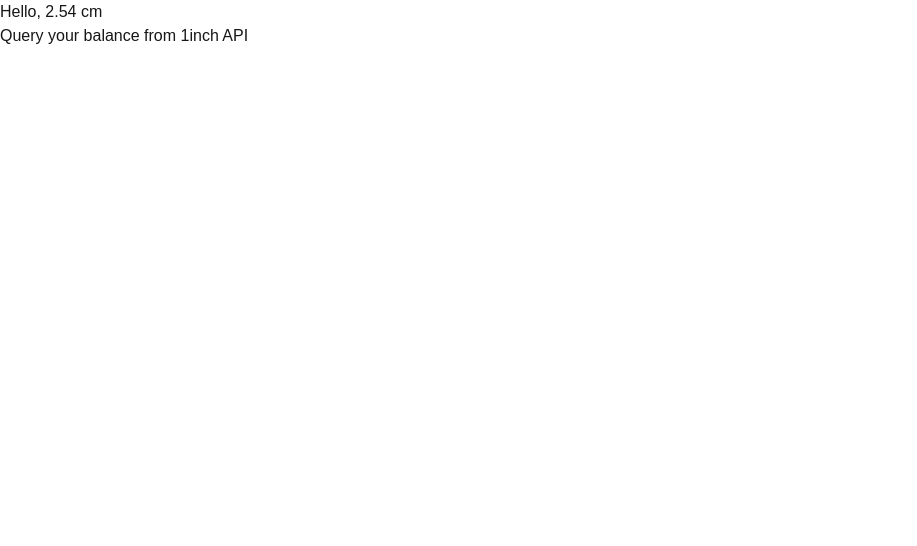
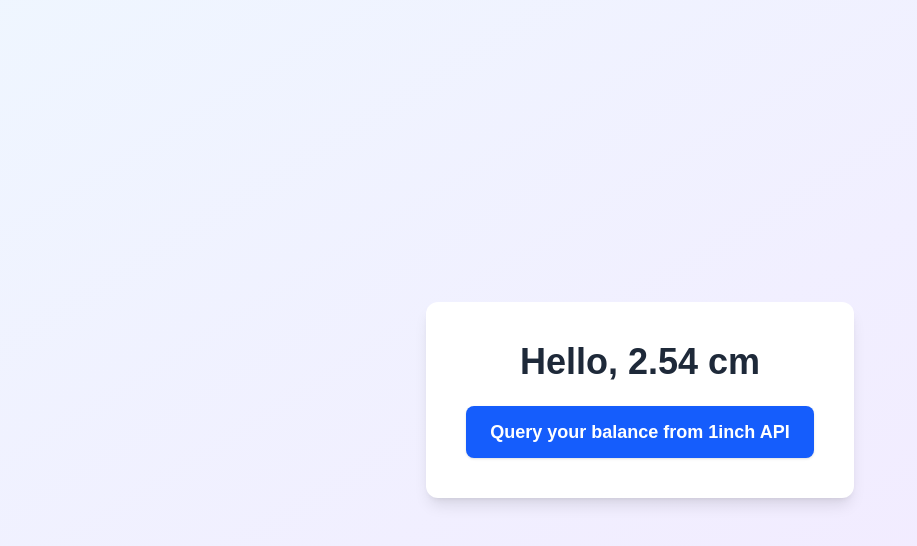
Before and after one commit to kth-tw/hello-2point54-cm, a Next.js app: page / in a window 1280 px wide. Shown: the top 546 px of the page, without its empty margins (0-917 px from the left). Built offline with nearby package versions, Linux system fonts and the light colour scheme.

Commit message:
add style to index

```diff
--- a/src/app/page.tsx
+++ b/src/app/page.tsx
@@ -1,10 +1,17 @@
 export default function Home() {
   return (
-    <div>
-      <h1> Hello, 2.54 cm </h1>
-      <a href="/address">
-        <button type="button">Query your balance from 1inch API</button>
-      </a>
-    </div>
+    <main className="min-h-screen flex flex-col items-center justify-center bg-gradient-to-br from-blue-50 to-purple-100">
+      <div className="bg-white rounded-xl shadow-lg p-10 flex flex-col items-center space-y-6">
+        <h1 className="text-4xl font-bold text-gray-800">Hello, 2.54 cm</h1>
+        <a href="/address">
+          <button
+            type="button"
+            className="px-6 py-3 bg-blue-600 text-white rounded-lg shadow hover:bg-blue-700 transition-colors font-semibold text-lg"
+          >
+            Query your balance from 1inch API
+          </button>
+        </a>
+      </div>
+    </main>
   );
 }
```
